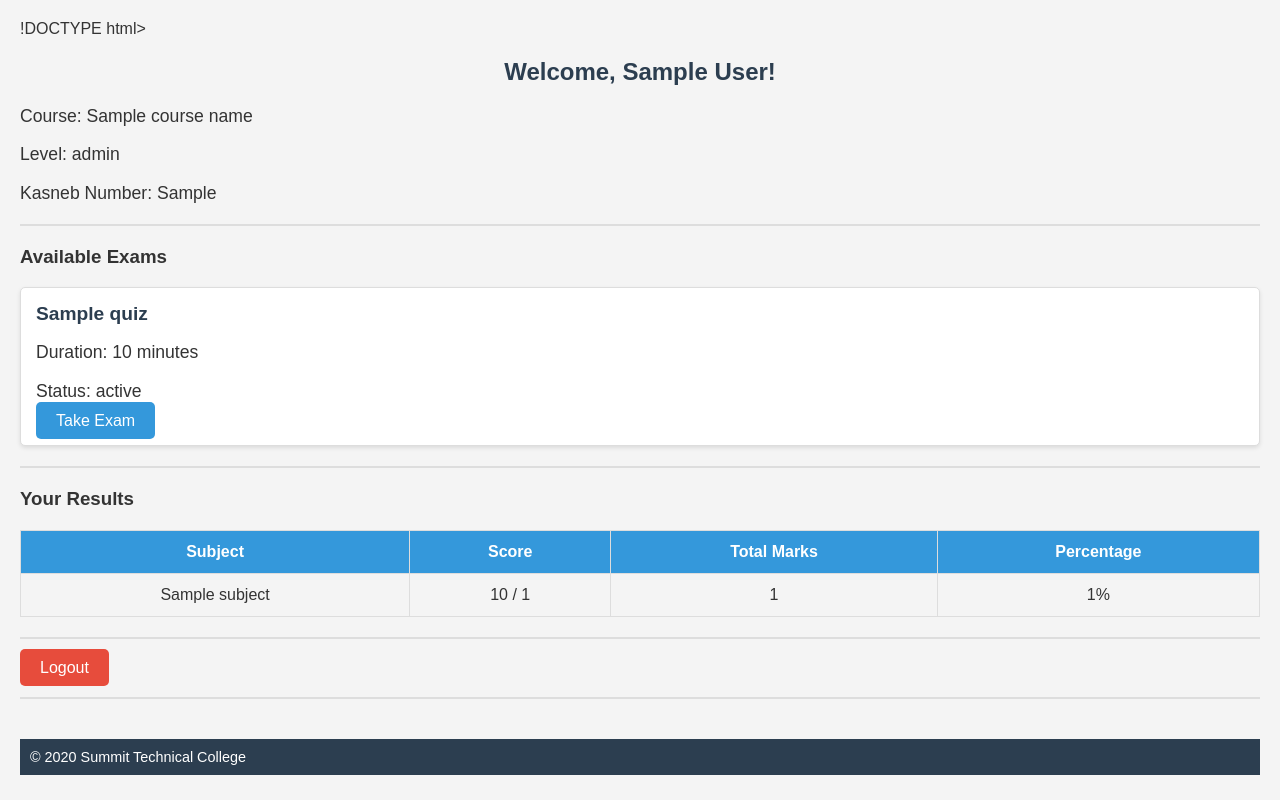
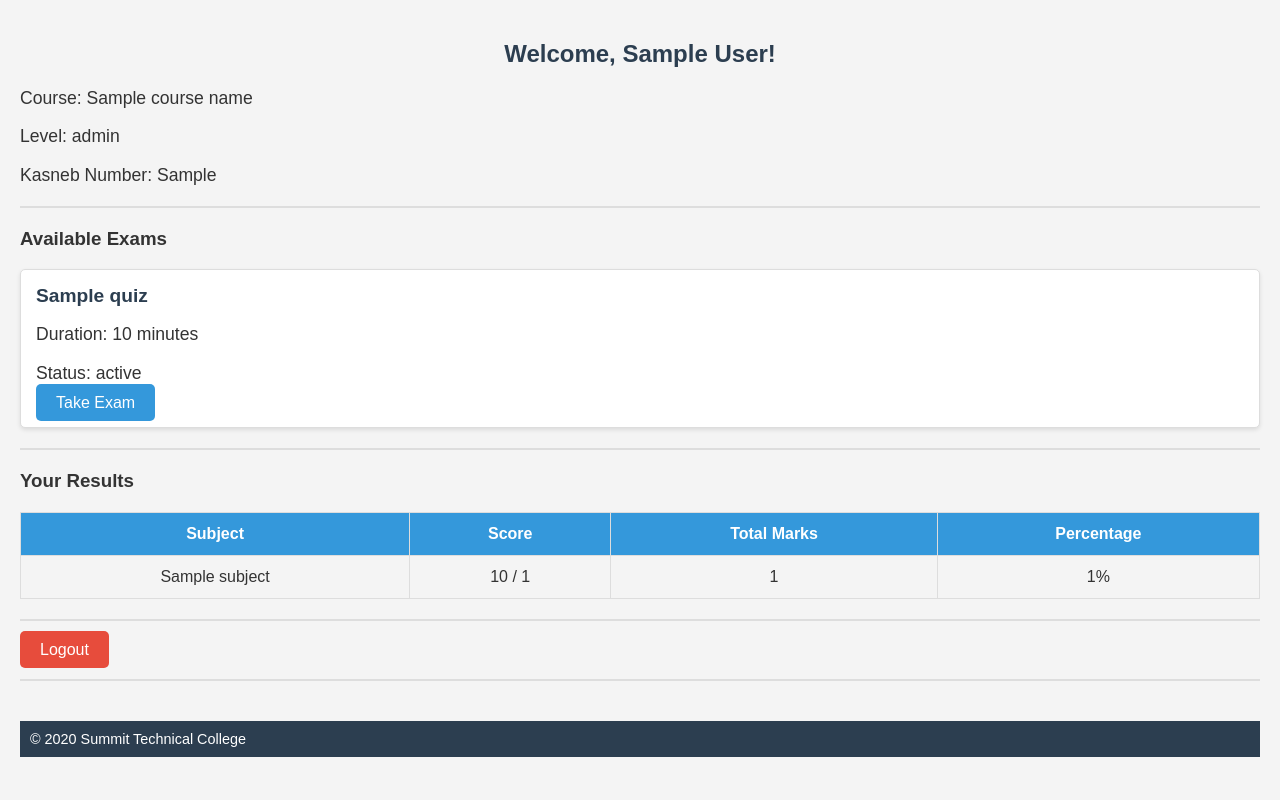
Before and after one commit to sakwasilas/kasneb_quizz_examination, a Flask app: template templates/student/student_dashboard.html in a window 1280 px wide. Run offline with Flask 3, Linux system fonts and the light colour scheme; the template is opened without the code that fills it: most values are stand-ins (such as "Sample title", 1, 10 or a date in 2020).

Commit message:
dashbord for student

```diff
--- a/templates/student/student_dashboard.html
+++ b/templates/student/student_dashboard.html
@@ -1,4 +1,4 @@
-!DOCTYPE html>
+<!DOCTYPE html>
 <html lang="en">
 <head>
     <meta charset="UTF-8">
@@ -125,7 +125,7 @@
                 <strong>{{ quiz.title }}</strong>
                 <p>Duration: {{ quiz.duration }} minutes</p>
                 <p>Status: {{ quiz.status }}</p>
-                <a href="{{ url_for('take_exam', quiz_id=quiz.id) }}" class="btn btn-primary">Take Exam</a>
+                <a href="{{ url_for('take_exam', quiz_id=quiz.id, question_index=0) }}" class="btn btn-primary">Take Exam</a>
             </li>
         {% else %}
             <li class="list-group-item">No available exams for your course.</li>
```
